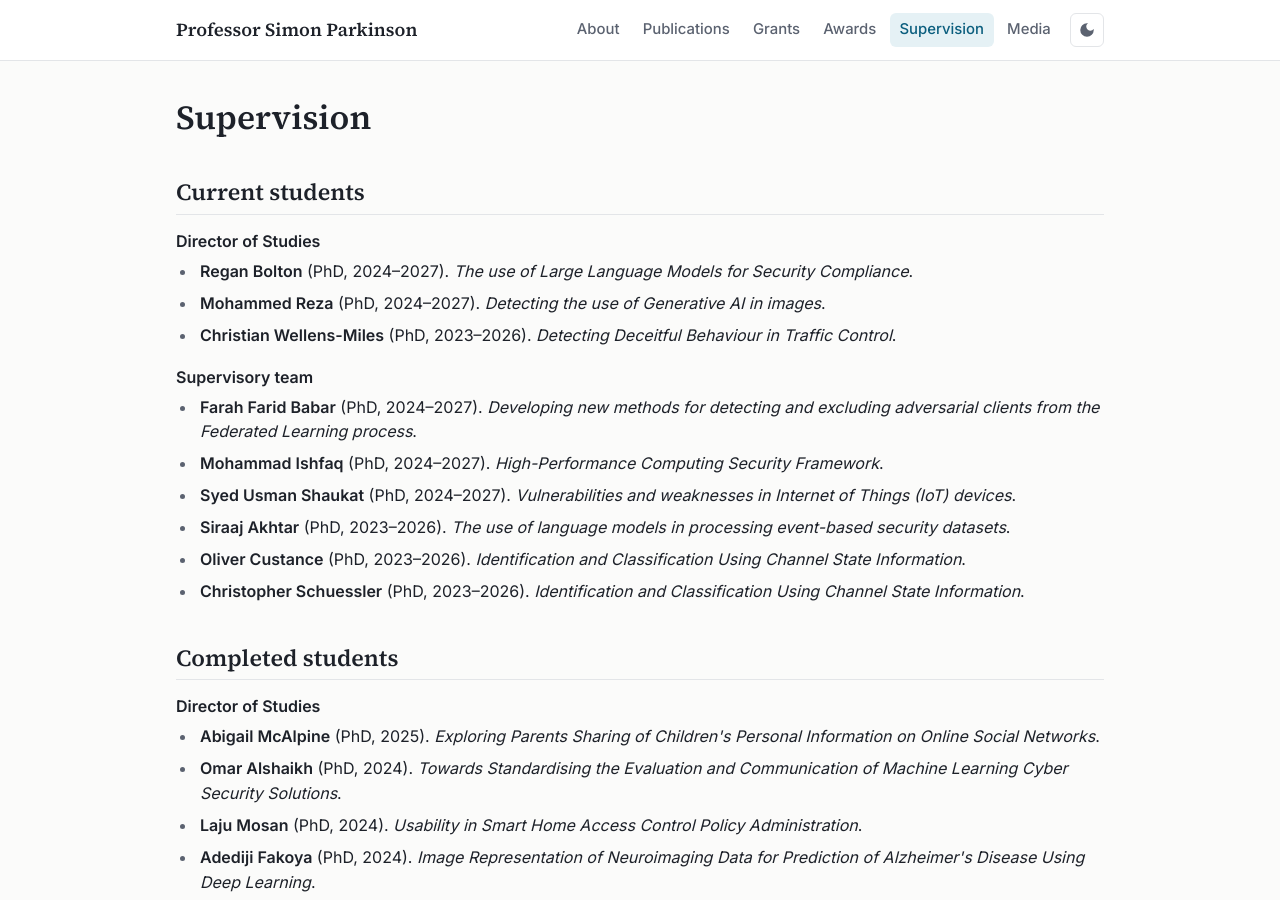
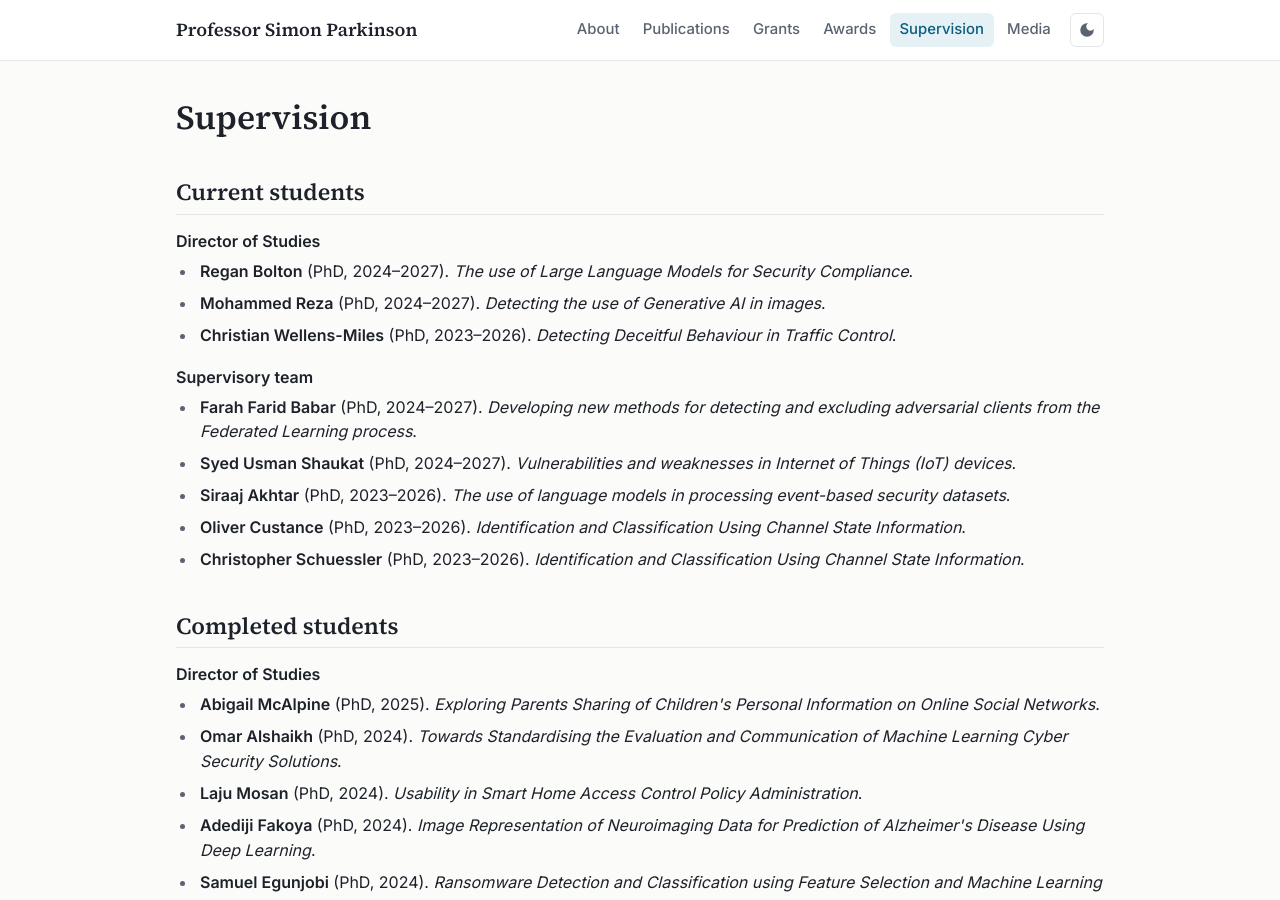
Before and after one commit to sparkins01/sparkins01.github.io, a Jekyll site: the page built from supervision.html, in a window 1280 px wide and 900 px high. Built offline with Jekyll 4.4.1, drawn with Linux system fonts in a browser that asks for light colours.

Commit message:
Remove Mohammad Ishfaq from current students
Co-Authored-By: Claude Opus 5.5 <noreply@anthropic.com>
Claude-Session: https://claude.ai/code/session_01Hg9awQkitkBR1GPJWFPetg

```diff
--- a/_data/supervision.yml
+++ b/_data/supervision.yml
@@ -19,10 +19,6 @@ current:
     - name: Farah Farid Babar
       degree: PhD
       title: Developing new methods for detecting and excluding adversarial clients from the Federated Learning process
-      years: 2024–2027
-    - name: Mohammad Ishfaq
-      degree: PhD
-      title: High-Performance Computing Security Framework
       years: 2024–2027
     - name: Syed Usman Shaukat
       degree: PhD
```
